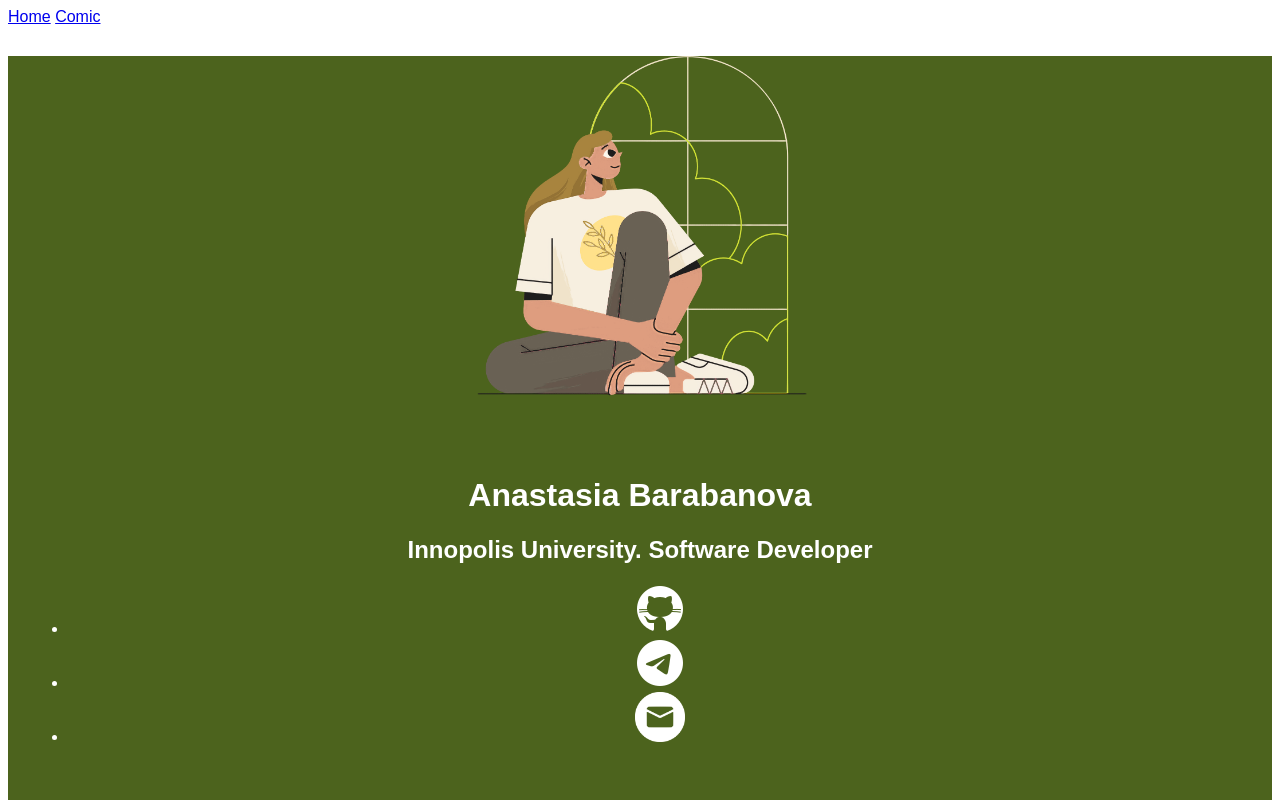
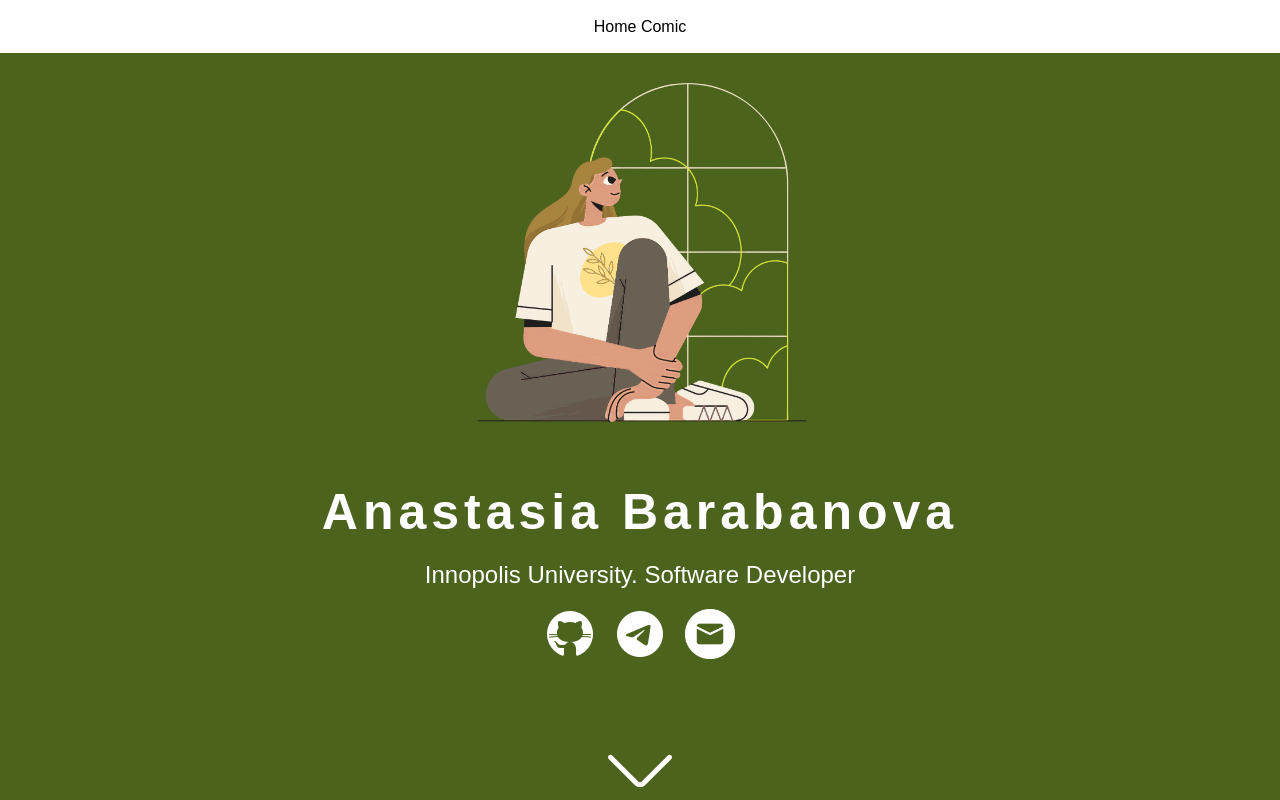
Before and after one commit to ananastya1/Portfolio_SvelteKit, a SvelteKit app: page / in a window 1280 px wide. Shown: the top 800 px of the page. Built offline with nearby package versions, Linux system fonts and the light colour scheme.

Commit message:
Change styles

```diff
--- a/src/global.css
+++ /dev/null
@@ -1,76 +0,0 @@
-/* :global(header ul) {
-  margin: 0;
-  padding: 0;
-}
-
-:global(header li) {
-  font-size: 14px;
-  display: inline;
-  margin: 0 10px;
-}
-
-:global(header a) {
-  color: black;
-}
-
-:global(header a:hover) {
-  color: gray;
-} */
-
-/* #photo {
-  text-align: center;
-  padding: 20px;
-}
-
-.profile-pic {
-  display: flex;
-  justify-content: center;
-  align-items: center;
-  width: 350px;
-  height: 350px;
-  overflow: hidden;
-  margin: 30px auto;
-}
-
-.profile-pic img {
-  width: 100%;
-  height: auto;
-} */
-
-:global(ul) {
-  list-style-type: none;
-  padding: 0;
-  display: flex;
-  justify-content: center;
-}
-
-:global(li) {
-  margin: 0 10px;
-}
-
-:global(a) {
-  color: white;
-  text-decoration: none;
-}
-
-:global(a:hover) {
-  color: lightgray;
-}
-
-/* #gh-link img,
-#tg-link img,
-#email img {
-  height: 50px;
-  width: 50px;
-} */
-
-:global(h1) {
-  text-align: center;
-  font-size: 50px;
-  margin: 0;
-  letter-spacing: 5px;
-}
-
-:global(h2) {
-  font-weight: lighter;
-}
--- a/src/lib/About.svelte
+++ b/src/lib/About.svelte
@@ -1,16 +1,17 @@
-<script>
+<script lang="ts">
 	import myphoto from '../lib/images/myphoto.png';
 	import arrow from '../lib/images/arrow-icon.png';
 </script>
 
+<body>
 	<section id="about-me">
 		<div class="content">
 			<div class="left-side">
 				<h1 id="about-me-h">—About me—</h1>
 				<p id="about-p">
 					Hi there! I am Anastasia Barabanova, a 20 year old software developer at the Innopolis
-				University. During the learning process, I received basic knowledge for work in the field of
-				IT, also participated in the development of several projects. I am interested in the
+					University. During the learning process, I received basic knowledge for work in the field
+					of IT, also participated in the development of several projects. I am interested in the
 					development of web applications. I am looking for an internship in the field of web
 					development, where I can apply my knowledge and gain new experience.
 				</p>
@@ -20,12 +21,24 @@
 			</div>
 		</div>
 	</section>
-
 	<div id="arrow-about">
 		<a href="#skills"><img src={arrow} alt="Arrow Icon" /></a>
 	</div>
+</body>
 
 <style global>
+	body {
+		margin: 0;
+		padding: 0;
+		background-color: #4c631d;
+	}
+
+	h1 {
+		text-align: center;
+		font-size: 50px;
+		margin: 0;
+		letter-spacing: 5px;
+	}
 	section {
 		font-family: Montserrat, sans-serif;
 		background-color: #4c631d;
--- a/src/lib/Profile.svelte
+++ b/src/lib/Profile.svelte
@@ -6,6 +6,7 @@
 	import email_icon from '../lib/images/email-icon.png';
 </script>
 
+<body>
 	<div>
 		<div class="profile-pic">
 			<img src={avatar} alt="Avatar" />
@@ -31,8 +32,23 @@
 			<a href="#about-me"><img src={arrow} alt="Arrow Icon" /></a>
 		</div>
 	</div>
+</body>
 
 <style global>
+	body {
+		margin: 0;
+		padding: 0;
+		background-color: #4c631d;
+	}
+	h1 {
+		text-align: center;
+		font-size: 50px;
+		margin: 0;
+		letter-spacing: 5px;
+	}
+	h2 {
+		font-weight: lighter;
+	}
 	div {
 		font-family: Montserrat, sans-serif;
 		background-color: #4c631d;
@@ -71,4 +87,23 @@
 		height: 50px;
 		width: 50px;
 	}
+	ul {
+		list-style-type: none;
+		padding: 0;
+		display: flex;
+		justify-content: center;
+	}
+
+	li {
+		margin: 0 10px;
+	}
+
+	a {
+		color: white;
+		text-decoration: none;
+	}
+
+	a:hover {
+		color: lightgray;
+	}
 </style>
--- a/src/lib/Projects.svelte
+++ b/src/lib/Projects.svelte
@@ -3,6 +3,7 @@
 	import tree_project from '../lib/images/tree-project.png';
 </script>
 
+<body>
 	<section id="projects">
 		<h1 id="projects-h">—Projects—</h1>
 		<div class="project-container">
@@ -22,18 +23,31 @@
 			<article>
 				<img class="project-img-tree" src={tree_project} alt="Student icon" />
 				<h2 class="name-project">
-				<a href="https://github.com/InnoSWP/syntax-tree-visualization">Syntax tree visualizator</a>
+					<a href="https://github.com/InnoSWP/syntax-tree-visualization">Syntax tree visualizator</a
+					>
 				</h2>
 				<p class="description-project">
 					Syntax Tree Visualizer provides interactive environment for exploration of abstract syntax
-				tree and syntax array. It is written with TypeScript, Node.js, Yarn. My part of the project
-				is frontend.
+					tree and syntax array. It is written with TypeScript, Node.js, Yarn. My part of the
+					project is frontend.
 				</p>
 			</article>
 		</div>
 	</section>
+</body>
 
 <style global>
+	body {
+		margin: 0;
+		padding: 0;
+		background-color: #4c631d;
+	}
+	h1 {
+		text-align: center;
+		font-size: 50px;
+		margin: 0;
+		letter-spacing: 5px;
+	}
 	section {
 		font-family: Montserrat, sans-serif;
 		background-color: #4c631d;
@@ -77,4 +91,13 @@
 		width: 300px;
 		height: 300px;
 	}
+
+	a {
+		color: white;
+		text-decoration: none;
+	}
+
+	a:hover {
+		color: lightgray;
+	}
 </style>
--- a/src/lib/Skills.svelte
+++ b/src/lib/Skills.svelte
@@ -8,6 +8,7 @@
 	import stars4_5 from '../lib/images/stars4-5.png';
 </script>
 
+<body>
 	<section id="skills">
 		<h1 id="skills-h">—Skills—</h1>
 		<ul id="skills-list">
@@ -37,8 +38,21 @@
 	<div id="arrow-skills">
 		<a href="#projects"><img src={arrow} alt="Arrow Icon" /></a>
 	</div>
+</body>
 
 <style global>
+	body {
+		margin: 0;
+		padding: 0;
+		background-color: #4c631d;
+	}
+
+	h1 {
+		text-align: center;
+		font-size: 50px;
+		margin: 0;
+		letter-spacing: 5px;
+	}
 	section {
 		font-family: Montserrat, sans-serif;
 		background-color: #4c631d;
@@ -76,4 +90,23 @@
 	#skills-list li {
 		margin: 5%;
 	}
+	ul {
+		list-style-type: none;
+		padding: 0;
+		display: flex;
+		justify-content: center;
+	}
+
+	li {
+		margin: 0 10px;
+	}
+
+	a {
+		color: white;
+		text-decoration: none;
+	}
+
+	a:hover {
+		color: lightgray;
+	}
 </style>
--- a/src/routes/+layout.svelte
+++ b/src/routes/+layout.svelte
@@ -18,3 +18,34 @@
 <footer>
 	<p>&copy; 2023 Anastasia Barabanova. All rights reserved.</p>
 </footer>
+
+<style>
+	header {
+		height: 53px;
+		line-height: 53px;
+		font-family: Opensans, sans-serif;
+		background-color: white;
+		color: black;
+		text-align: center;
+		padding: 0;
+		margin: 0;
+	}
+
+	header a {
+		color: black;
+	}
+
+	header a:hover {
+		color: gray;
+	}
+	footer {
+		height: 53px;
+		line-height: 53px;
+		font-family: Opensans, sans-serif;
+		background-color: white;
+		color: black;
+		text-align: center;
+		padding: 0;
+		margin: 0;
+	}
+</style>
```
Also changed, not shown: 17 other files (tests, documents, lock files or other folders). Lines whose indentation alone changed are shown as unchanged.
